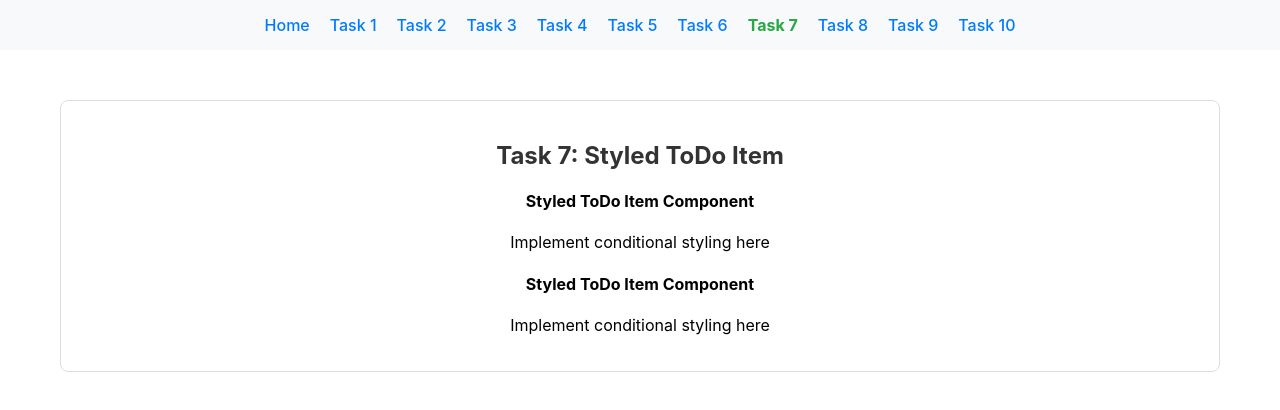
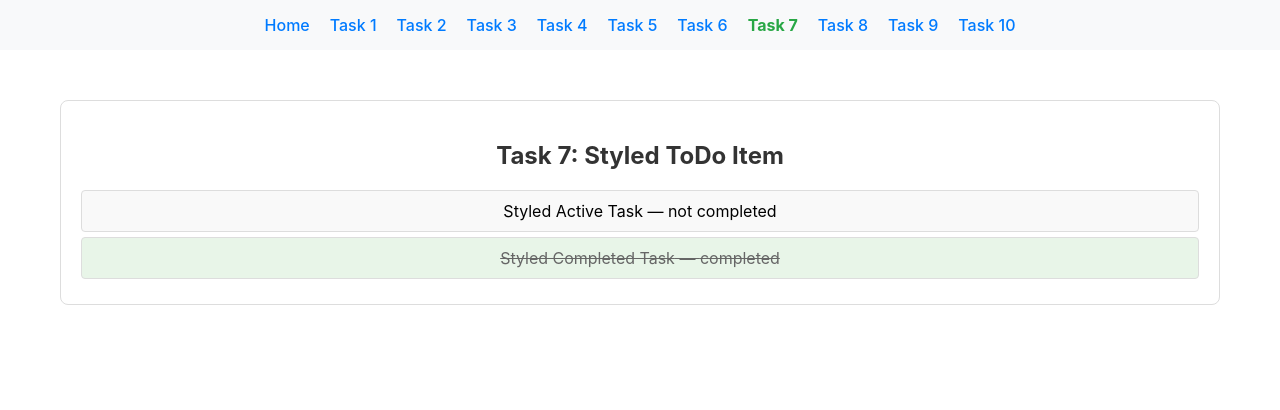
Before and after one commit to kurseasy/node.js-pre-training-assignment-solution, a React (Create React App) app in the folder React-CSS/react-todo-app/: page /task-07 in a window 1280 px wide. Shown: the top 410 px of the page. Built offline with nearby package versions, Linux system fonts and the light colour scheme.

Commit message:
Update StyledToDoItem.tsx

```diff
--- a/React-CSS/react-todo-app/src/solutions/task-07/StyledToDoItem.tsx
+++ b/React-CSS/react-todo-app/src/solutions/task-07/StyledToDoItem.tsx
@@ -2,79 +2,13 @@ import React from 'react';
 import { TodoItemProps } from '../../types';
 import './StyledToDoItem.css';
 
-/**
- * Task 7: StyledToDoItem Component
- *
- * Theory: CSS-in-JS and Styling in React
- *
- * React provides several approaches for styling components. Each has its own advantages and use cases.
- * Understanding these patterns helps you choose the right styling solution for your project.
- *
- * Styling Approaches in React:
- *
- * 1. CSS Modules:
- *    - Scoped CSS classes to prevent conflicts
- *    - Import CSS files as objects
- *    - Example: import styles from './Component.module.css'
- *    - Usage: <div className={styles.container}>
- *
- * 2. Inline Styles:
- *    - JavaScript objects with camelCase properties
- *    - Good for dynamic styles based on props/state
- *    - Example: style={{ color: 'red', fontSize: '16px' }}
- *
- * 3. CSS-in-JS Libraries:
- *    - styled-components, emotion, etc.
- *    - Dynamic styles based on props
- *    - Example: const StyledButton = styled.button`
- *      background: ${props => props.primary ? 'blue' : 'gray'};
- *    `;
- *
- * 4. Regular CSS:
- *    - Global styles or component-specific files
- *    - Simple but can cause naming conflicts
- *    - Use BEM or other naming conventions
- *
- * Conditional Styling Patterns:
- *
- * 1. Conditional Classes:
- *    - className={`todo-item ${isCompleted ? 'completed' : ''}`}
- *    - className={isCompleted ? 'todo-item completed' : 'todo-item'}
- *
- * 2. Conditional Inline Styles:
- *    - style={{ textDecoration: isCompleted ? 'line-through' : 'none' }}
- *
- * 3. Dynamic CSS Variables:
- *    - style={{ '--opacity': isCompleted ? '0.5' : '1' }}
- *
- * Key Concepts:
- * - Choose styling approach based on project needs
- * - Consider maintainability and team preferences
- * - Use CSS Modules for component-scoped styles
- * - Keep styles close to components
- */
 export const StyledToDoItem: React.FC<TodoItemProps> = ({ todo }) => {
-  // TODO: Implement the StyledToDoItem component
-  //
-  // Requirements:
-  // 1. Display the todo title and completion status
-  // 2. Apply different styles for completed vs active todos
-  // 3. Use CSS classes for styling
-  // 4. Make the component visually appealing
-  // 5. Handle different completion states gracefully
-  //
-  // Example implementation:
-  // const itemClass = `todo-item ${todo.completed ? 'completed' : ''}`;
-  //
-  // CSS classes to create:
-  // .todo-item { /* base styles */ }
-  // .todo-item.completed { /* completed styles */ }
+  const itemClass = `todo-item ${todo.completed ? 'completed' : ''}`.trim();
 
   return (
-    <div>
-      {/* TODO: Replace this with your implementation */}
-      <h4>Styled ToDo Item Component</h4>
-      <p>Implement conditional styling here</p>
+    <div className={itemClass}>
+      <span>{todo.title}</span>
+      <span> — {todo.completed ? 'completed' : 'not completed'}</span>
     </div>
   );
 };
```
